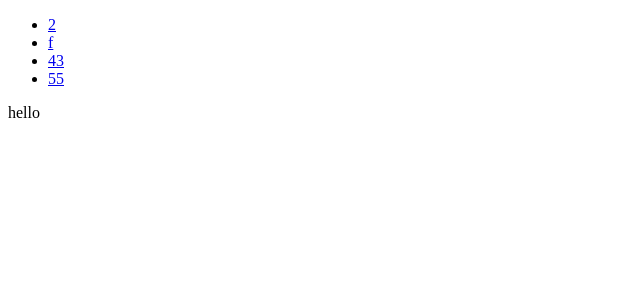
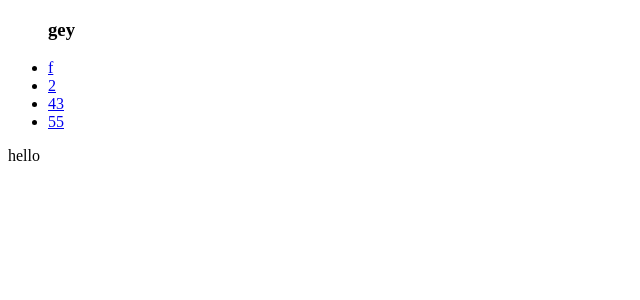
Before and after one commit to NissimBet/en-la-frontera, a Next.js app: page / in a window 1280 px wide. Shown: the top 300 px of the page, without its empty margins (0-640 px from the left). Built offline with nearby package versions, Linux system fonts and the light colour scheme.

Commit message:
cambios mecos

```diff
--- a/pages/index.tsx
+++ b/pages/index.tsx
@@ -5,11 +5,19 @@ export default () => {
   return (
     <div>
       <ul>
-
-      <li><Link href="/blogs/2">2</Link></li>
-      <li><Link href="/blogs/f">f</Link></li>
-      <li><Link href="/blogs/43">43</Link></li>
-      <li><Link href="/blogs/55">55</Link></li>
+        <h3>gey</h3>
+        <li>
+          <Link href="/blogs/f">f</Link>
+        </li>
+        <li>
+          <Link href="/blogs/2">2</Link>
+        </li>
+        <li>
+          <Link href="/blogs/43">43</Link>
+        </li>
+        <li>
+          <Link href="/blogs/55">55</Link>
+        </li>
       </ul>
       <p>hello</p>
     </div>
```
